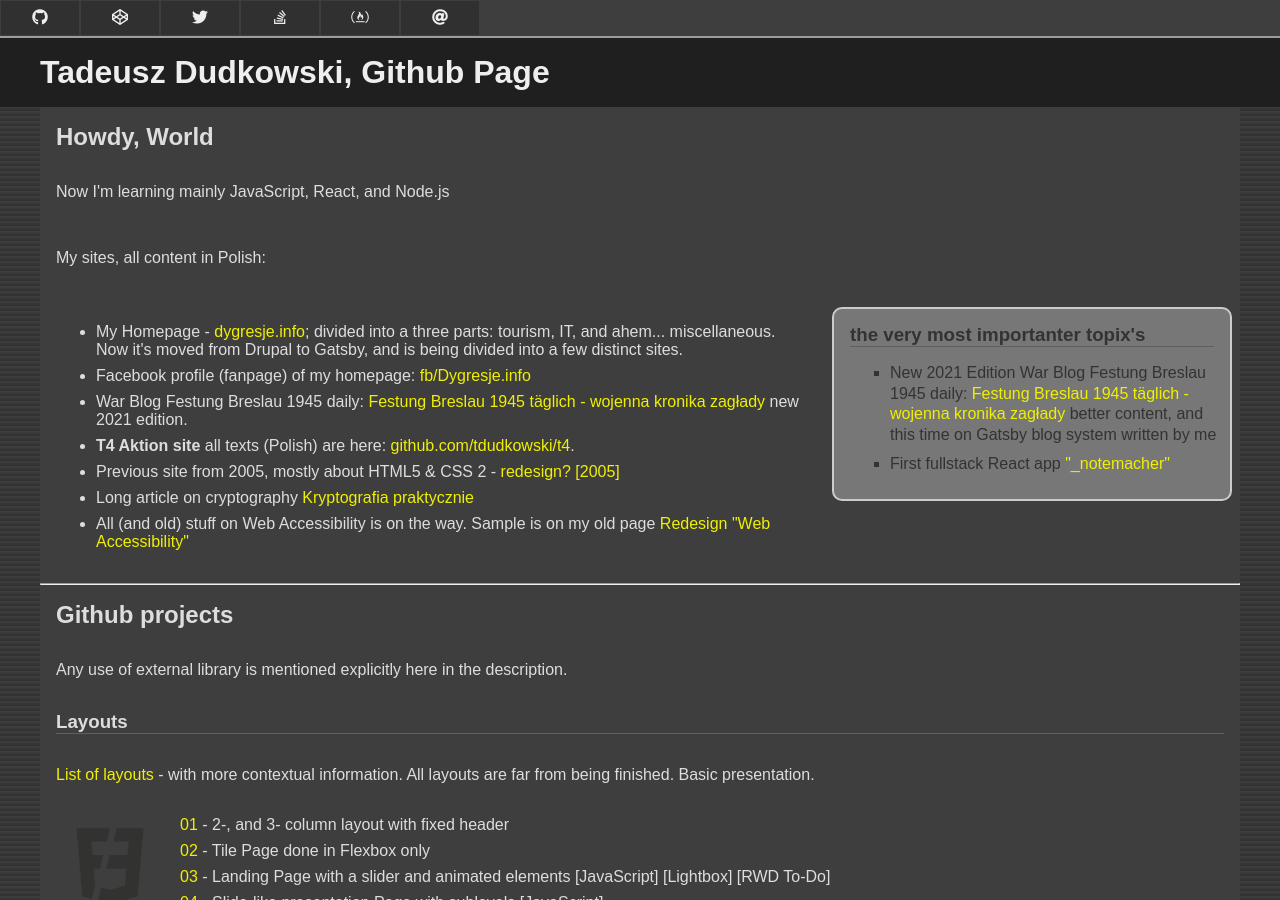
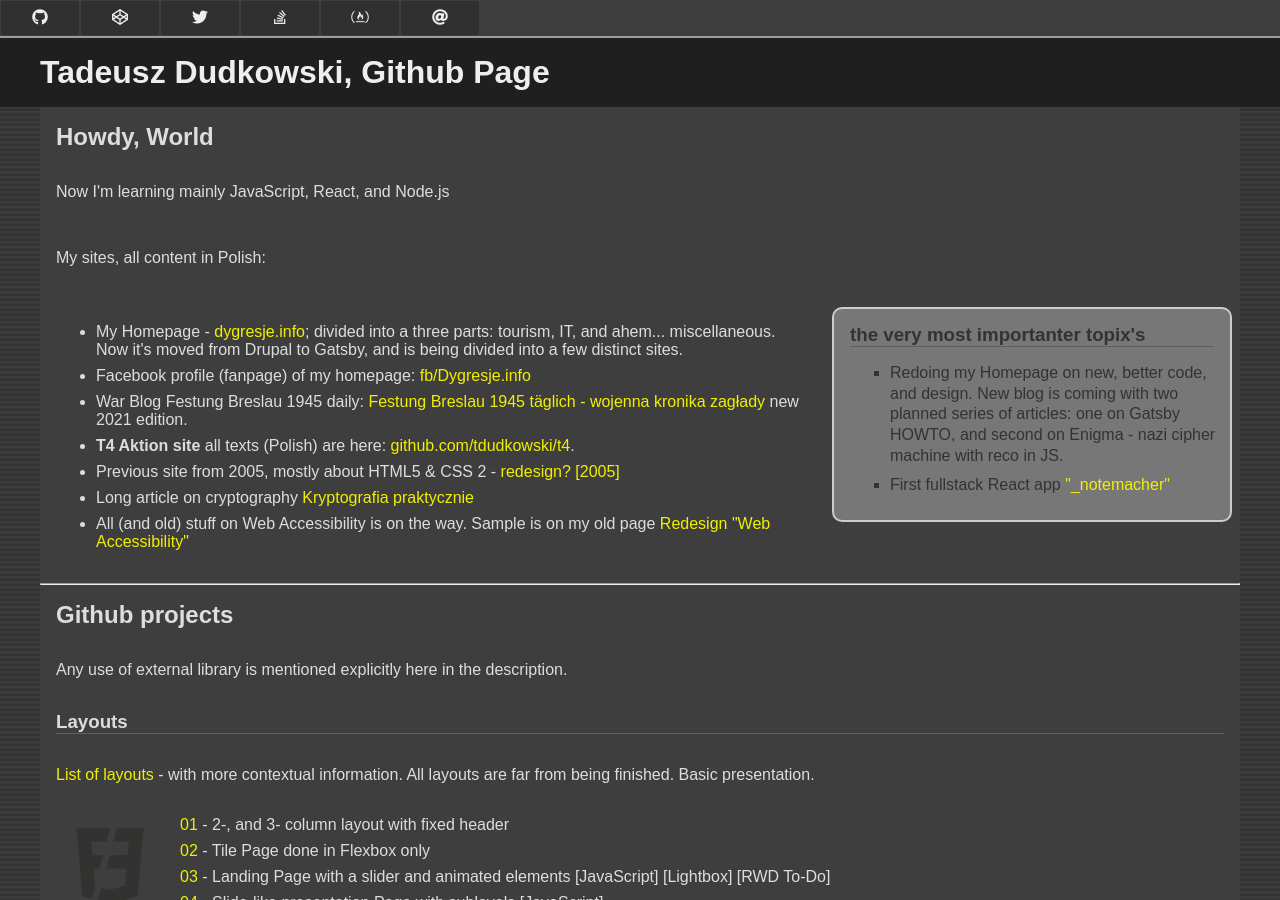
Before and after one commit to tdudkowski/tdudkowski.github.io, a Jekyll site: the page built from index.html, in a window 1280 px wide and 900 px high. Built offline with Jekyll 4.4.1, drawn with Linux system fonts in a browser that asks for light colours; nearby versions of some CDN libraries.

Commit message:
update content

```diff
--- a/index.html
+++ b/index.html
@@ -52,10 +52,8 @@
   <div class="doc100">
     <h3>the very most importanter topix's</h3>
     <ul>
-      <li>New 2021 Edition War Blog Festung Breslau 1945 daily:
-        <a href="https://dygresje.info/festung-breslau">Festung Breslau 1945 täglich - wojenna kronika zagłady</a>
-        better content, and this time on Gatsby blog system written by me
-      </li>
+      <li>Redoing my Homepage on new, better code, and design. New blog is coming with two planned series of articles:
+        one on Gatsby HOWTO, and second on Enigma - nazi cipher machine with reco in JS.</li>
       <li>First fullstack React app <a href="https://tdudkowski.github.io/notemacher/">"_notemacher"</a></li>
     </ul>
   </div>
```
